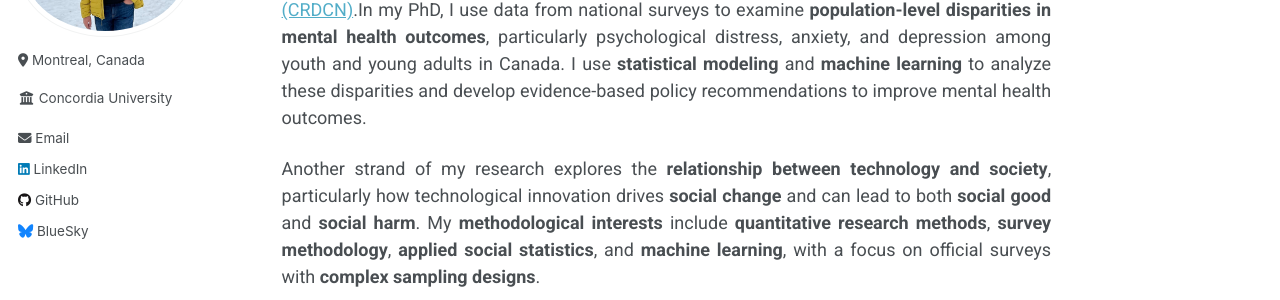
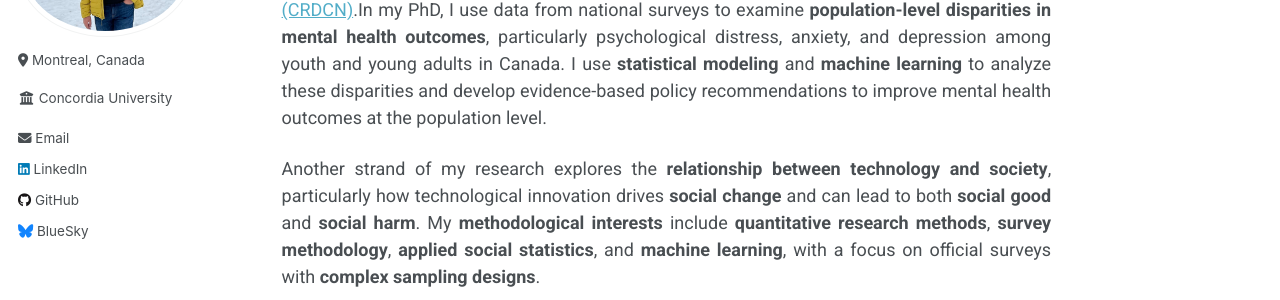
Before and after one commit to Mohsnmonji/mohsnmonji.github.io, a Jekyll site: the page built from _pages/about.md, in a window 1280 px wide and 1310 px high. Shown: the part 206-506 px from the top of the window. Built offline with Jekyll 4.4.1, drawn with Linux system fonts in a browser that asks for light colours.

Commit message:
Update about.md

```diff
--- a/_pages/about.md
+++ b/_pages/about.md
@@ -10,7 +10,7 @@ redirect_from:
 ---
 
 
-I am a **PhD Candidate in Sociology** at [Concordia University](https://www.concordia.ca/artsci/sociology-anthropology.html), a **CAnD3 Doctoral Fellow** at [McGill University](https://www.mcgill.ca/cand3/our-people/fellows-2024-25), and a **CRDCN Emerging Scholar** at the [Canadian Research Data Centre Network (CRDCN)](https://crdcn.ca).In my PhD, I use data from national surveys to examine **population-level disparities in mental health outcomes**, particularly psychological distress, anxiety, and depression among youth and young adults in Canada. I use **statistical modeling** and **machine learning** to analyze these disparities and develop evidence-based policy recommendations to improve mental health outcomes.
+I am a **PhD Candidate in Sociology** at [Concordia University](https://www.concordia.ca/artsci/sociology-anthropology.html), a **CAnD3 Doctoral Fellow** at [McGill University](https://www.mcgill.ca/cand3/our-people/fellows-2024-25), and a **CRDCN Emerging Scholar** at the [Canadian Research Data Centre Network (CRDCN)](https://crdcn.ca).In my PhD, I use data from national surveys to examine **population-level disparities in mental health outcomes**, particularly psychological distress, anxiety, and depression among youth and young adults in Canada. I use **statistical modeling** and **machine learning** to analyze these disparities and develop evidence-based policy recommendations to improve mental health outcomes at the population level.
 
 Another strand of my research explores the **relationship between technology and society**, particularly how technological innovation drives **social change** and can lead to both **social good** and **social harm**. My **methodological interests** include **quantitative research methods**, **survey methodology**, **applied social statistics**, and **machine learning**, with a focus on official surveys with **complex sampling designs**.
 
```
